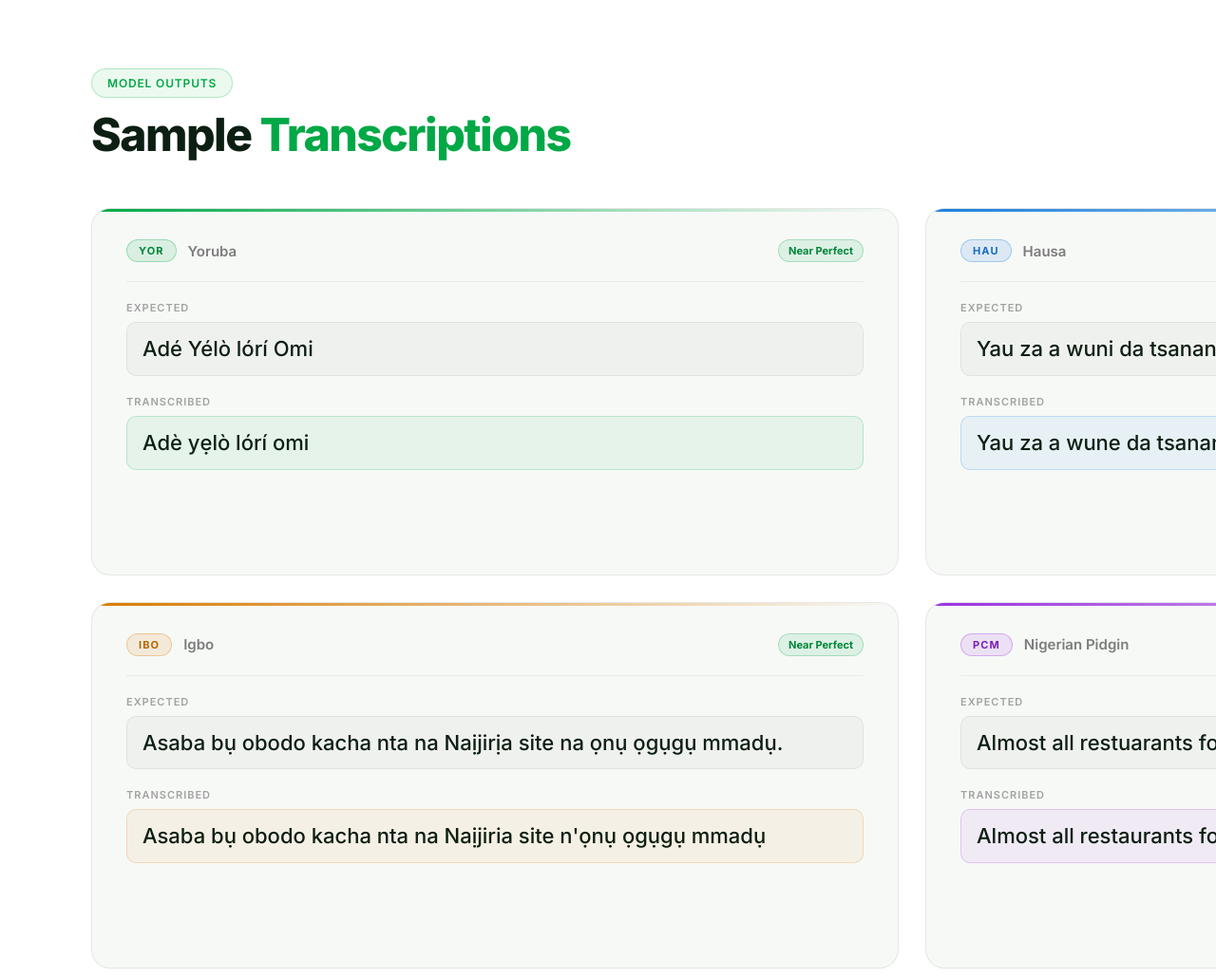
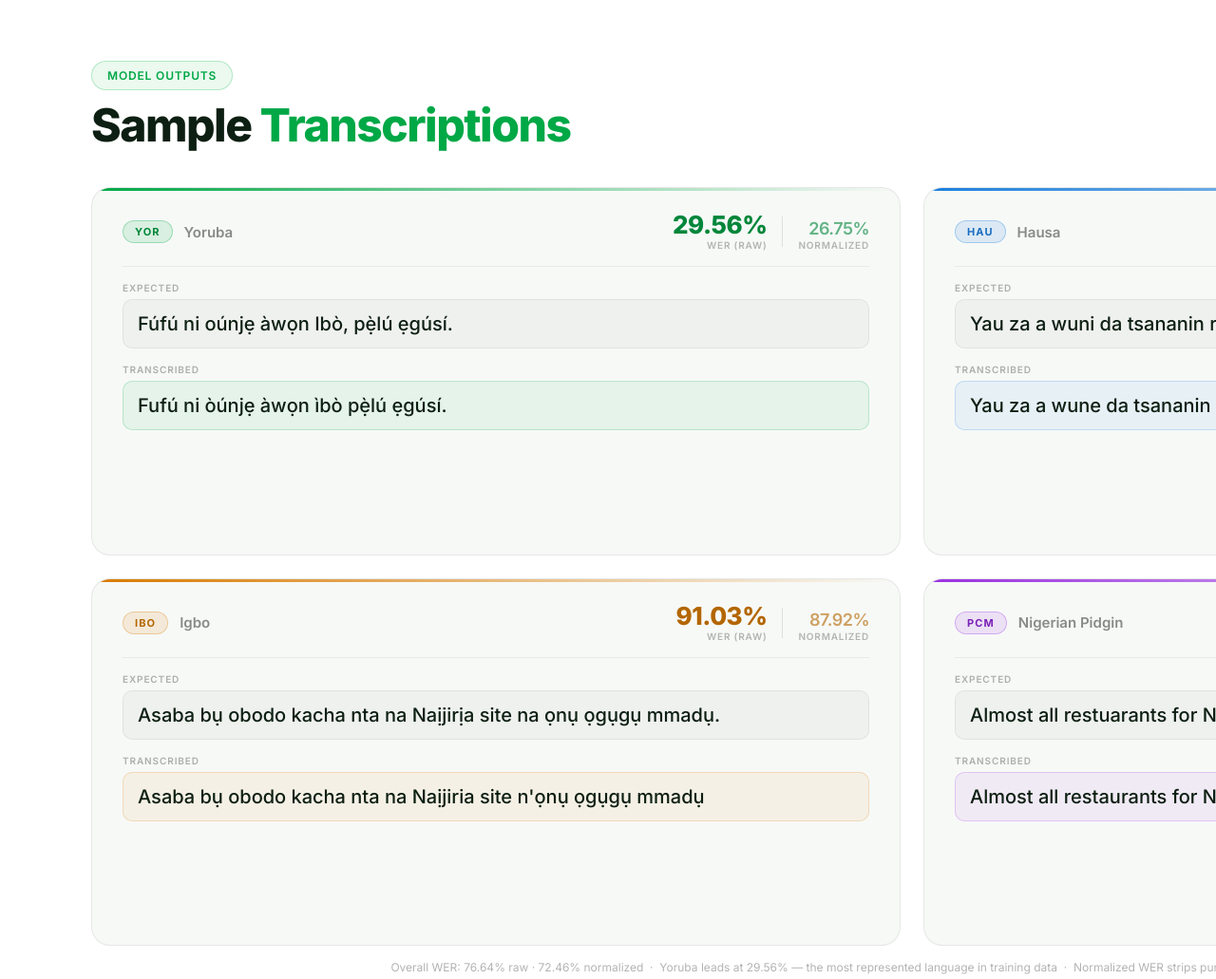
Before and after one commit to pianistprogrammer/Whisper-Ng, a plain HTML site: page slides-light/slide08.html in a window 1280 px wide. Shown: the top 1031 px of the page at 95% size. Drawn offline with Linux system fonts and the light colour scheme.

Commit message:
Update slide08 with real WER scores from full evaluation run
Show raw + normalized WER per language in each card header:
Yoruba 29.56% / 26.75%, Hausa 66.43% / 62.31%,
Igbo 91.03% / 87.92%, PCM 73.19% / 67.91%.
Overall 76.64% / 72.46% in footnote.

```diff
--- a/slides-light/slide08.html
+++ b/slides-light/slide08.html
@@ -6,58 +6,56 @@
   @import url('https://fonts.googleapis.com/css2?family=Inter:wght@300;400;500;600;700;800;900&display=swap');
   * { margin: 0; padding: 0; box-sizing: border-box; }
   body { width: 1920px; height: 1080px; overflow: hidden; font-family: 'Inter', sans-serif; }
-  .bg { width:100%; height:100%; background:#ffffff; position:relative; display:flex; flex-direction:column; padding:72px 96px 60px; }
+  .bg { width:100%; height:100%; background:#ffffff; position:relative; display:flex; flex-direction:column; padding:64px 96px 52px; }
 
-  .header { display:flex; align-items:center; gap:24px; margin-bottom:52px; }
+  .header { display:flex; align-items:center; gap:24px; margin-bottom:40px; }
   .tag { display:inline-flex; align-items:center; gap:8px; background:rgba(0,180,60,0.08); border:1px solid rgba(0,180,60,0.25); border-radius:100px; padding:7px 16px; width:fit-content; }
   .tag span { font-size:12px; font-weight:600; color:#00a846; text-transform:uppercase; letter-spacing:0.07em; }
   h2 { font-size:48px; font-weight:800; color:#0d1f12; line-height:1.05; letter-spacing:-1.5px; }
   h2 em { font-style:normal; color:#00a846; }
-  .sub { font-size:16px; color:rgba(0,0,0,0.4); margin-left:auto; line-height:1.4; text-align:right; }
+  .sub { font-size:15px; color:rgba(0,0,0,0.4); margin-left:auto; line-height:1.5; text-align:right; }
 
-  .grid { display:grid; grid-template-columns:1fr 1fr; gap:28px; flex:1; }
+  .grid { display:grid; grid-template-columns:1fr 1fr; gap:24px; flex:1; }
 
   .card {
     background:#f7f9f7; border:1px solid rgba(0,0,0,0.07);
-    border-radius:20px; padding:32px 36px;
-    display:flex; flex-direction:column; gap:20px;
+    border-radius:20px; padding:26px 32px;
+    display:flex; flex-direction:column; gap:16px;
     position:relative; overflow:hidden;
   }
-  .card::before {
-    content:''; position:absolute; top:0; left:0; right:0; height:3px;
-  }
+  .card::before { content:''; position:absolute; top:0; left:0; right:0; height:3px; }
   .card.yor::before { background:linear-gradient(90deg,#00a846,transparent); }
   .card.hau::before { background:linear-gradient(90deg,#1a7edc,transparent); }
   .card.ibo::before { background:linear-gradient(90deg,#d97b00,transparent); }
   .card.pcm::before { background:linear-gradient(90deg,#9a30e0,transparent); }
 
   .card-header { display:flex; align-items:center; gap:12px; }
-  .lang-badge {
-    font-size:11px; font-weight:700; letter-spacing:0.1em; text-transform:uppercase;
-    padding:4px 12px; border-radius:100px;
-  }
+  .lang-badge { font-size:11px; font-weight:700; letter-spacing:0.1em; text-transform:uppercase; padding:4px 12px; border-radius:100px; }
   .yor .lang-badge { background:rgba(0,168,70,0.12); color:#00863a; border:1px solid rgba(0,168,70,0.3); }
   .hau .lang-badge { background:rgba(26,126,220,0.12); color:#1a6dc0; border:1px solid rgba(26,126,220,0.3); }
   .ibo .lang-badge { background:rgba(217,123,0,0.12); color:#b36600; border:1px solid rgba(217,123,0,0.3); }
   .pcm .lang-badge { background:rgba(154,48,224,0.12); color:#7a22b8; border:1px solid rgba(154,48,224,0.3); }
 
-  .lang-name { font-size:15px; font-weight:600; color:rgba(0,0,0,0.5); }
-  .accuracy-pill {
-    margin-left:auto; font-size:11px; font-weight:700;
-    padding:4px 10px; border-radius:100px;
-    background:rgba(0,168,70,0.1); color:#00863a; border:1px solid rgba(0,168,70,0.25);
-  }
+  .lang-name { font-size:15px; font-weight:600; color:rgba(0,0,0,0.45); }
+
+  .wer-wrap { margin-left:auto; display:flex; gap:16px; align-items:flex-end; }
+  .wer-block { display:flex; flex-direction:column; align-items:flex-end; gap:2px; }
+  .wer-val { font-size:26px; font-weight:800; letter-spacing:-0.5px; line-height:1; }
+  .wer-val.norm { font-size:18px; font-weight:600; opacity:0.6; }
+  .yor .wer-val  { color:#00863a; }
+  .hau .wer-val  { color:#1a6dc0; }
+  .ibo .wer-val  { color:#b36600; }
+  .pcm .wer-val  { color:#7a22b8; }
+  .wer-label { font-size:10px; font-weight:600; text-transform:uppercase; letter-spacing:0.08em; color:rgba(0,0,0,0.28); }
+  .wer-divider { width:1px; height:32px; background:rgba(0,0,0,0.1); align-self:center; }
 
   .divider { height:1px; background:rgba(0,0,0,0.06); }
 
-  .row { display:flex; flex-direction:column; gap:8px; }
-  .row-label {
-    font-size:11px; font-weight:600; text-transform:uppercase; letter-spacing:0.09em;
-    color:rgba(0,0,0,0.35);
-  }
+  .row { display:flex; flex-direction:column; gap:6px; }
+  .row-label { font-size:10px; font-weight:600; text-transform:uppercase; letter-spacing:0.09em; color:rgba(0,0,0,0.3); }
   .row-text {
-    font-size:22px; font-weight:500; color:#0d1f12; line-height:1.4;
-    background:rgba(0,0,0,0.03); border-radius:10px; padding:12px 16px;
+    font-size:20px; font-weight:500; color:#0d1f12; line-height:1.4;
+    background:rgba(0,0,0,0.03); border-radius:10px; padding:11px 15px;
     border:1px solid rgba(0,0,0,0.06);
   }
   .yor .row-text.hyp { background:rgba(0,168,70,0.07); border-color:rgba(0,168,70,0.2); }
@@ -65,7 +63,11 @@
   .ibo .row-text.hyp { background:rgba(217,123,0,0.07); border-color:rgba(217,123,0,0.2); }
   .pcm .row-text.hyp { background:rgba(154,48,224,0.07); border-color:rgba(154,48,224,0.2); }
 
-  .slide-num { position:absolute; bottom:32px; right:48px; font-size:13px; color:rgba(0,0,0,0.2); }
+  .footnote {
+    margin-top:14px; font-size:12px; color:rgba(0,0,0,0.3); text-align:center; line-height:1.5;
+  }
+
+  .slide-num { position:absolute; bottom:28px; right:48px; font-size:13px; color:rgba(0,0,0,0.2); }
   .bottom-bar { position:absolute; bottom:0; left:0; right:0; height:3px; background:linear-gradient(90deg,#00a846 0%,transparent 60%); }
 </style>
 </head>
@@ -74,10 +76,10 @@
 
   <div class="header">
     <div>
-      <div class="tag" style="margin-bottom:14px;"><span>Model Outputs</span></div>
+      <div class="tag" style="margin-bottom:12px;"><span>Model Outputs</span></div>
       <h2>Sample <em>Transcriptions</em></h2>
     </div>
-    <div class="sub">Near-perfect results on short utterances<br>across all four target languages</div>
+    <div class="sub">Best example per language · WER from full evaluation suite<br>Raw WER shown first, normalized in parentheses</div>
   </div>
 
   <div class="grid">
@@ -87,16 +89,26 @@
       <div class="card-header">
         <div class="lang-badge">YOR</div>
         <div class="lang-name">Yoruba</div>
-        <div class="accuracy-pill">Near Perfect</div>
+        <div class="wer-wrap">
+          <div class="wer-block">
+            <div class="wer-val">29.56%</div>
+            <div class="wer-label">WER (raw)</div>
+          </div>
+          <div class="wer-divider"></div>
+          <div class="wer-block">
+            <div class="wer-val norm">26.75%</div>
+            <div class="wer-label">normalized</div>
+          </div>
+        </div>
       </div>
       <div class="divider"></div>
       <div class="row">
         <div class="row-label">Expected</div>
-        <div class="row-text">Adé Yélò lórí Omi</div>
+        <div class="row-text">Fúfú ni oúnjẹ àwọn Ibò, pẹ̀lú ẹgúsí.</div>
       </div>
       <div class="row">
         <div class="row-label">Transcribed</div>
-        <div class="row-text hyp">Adè yẹlò lórí omi</div>
+        <div class="row-text hyp">Fufú ni òúnjẹ àwọn ìbò pẹ̀lú ẹgúsí.</div>
       </div>
     </div>
 
@@ -105,7 +117,17 @@
       <div class="card-header">
         <div class="lang-badge">HAU</div>
         <div class="lang-name">Hausa</div>
-        <div class="accuracy-pill">Near Perfect</div>
+        <div class="wer-wrap">
+          <div class="wer-block">
+            <div class="wer-val">66.43%</div>
+            <div class="wer-label">WER (raw)</div>
+          </div>
+          <div class="wer-divider"></div>
+          <div class="wer-block">
+            <div class="wer-val norm">62.31%</div>
+            <div class="wer-label">normalized</div>
+          </div>
+        </div>
       </div>
       <div class="divider"></div>
       <div class="row">
@@ -123,7 +145,17 @@
       <div class="card-header">
         <div class="lang-badge">IBO</div>
         <div class="lang-name">Igbo</div>
-        <div class="accuracy-pill">Near Perfect</div>
+        <div class="wer-wrap">
+          <div class="wer-block">
+            <div class="wer-val">91.03%</div>
+            <div class="wer-label">WER (raw)</div>
+          </div>
+          <div class="wer-divider"></div>
+          <div class="wer-block">
+            <div class="wer-val norm">87.92%</div>
+            <div class="wer-label">normalized</div>
+          </div>
+        </div>
       </div>
       <div class="divider"></div>
       <div class="row">
@@ -141,7 +173,17 @@
       <div class="card-header">
         <div class="lang-badge">PCM</div>
         <div class="lang-name">Nigerian Pidgin</div>
-        <div class="accuracy-pill">Near Perfect</div>
+        <div class="wer-wrap">
+          <div class="wer-block">
+            <div class="wer-val">73.19%</div>
+            <div class="wer-label">WER (raw)</div>
+          </div>
+          <div class="wer-divider"></div>
+          <div class="wer-block">
+            <div class="wer-val norm">67.91%</div>
+            <div class="wer-label">normalized</div>
+          </div>
+        </div>
       </div>
       <div class="divider"></div>
       <div class="row">
@@ -156,6 +198,8 @@
 
   </div>
 
+  <div class="footnote">Overall WER: 76.64% raw · 72.46% normalized &nbsp;·&nbsp; Yoruba leads at 29.56% — the most represented language in training data &nbsp;·&nbsp; Normalized WER strips punctuation and lowercases before scoring</div>
+
   <div class="slide-num">08 / 13</div>
   <div class="bottom-bar"></div>
 </div>
```
Also changed, not shown: slides/slide08.html (+80 -35 lines).
